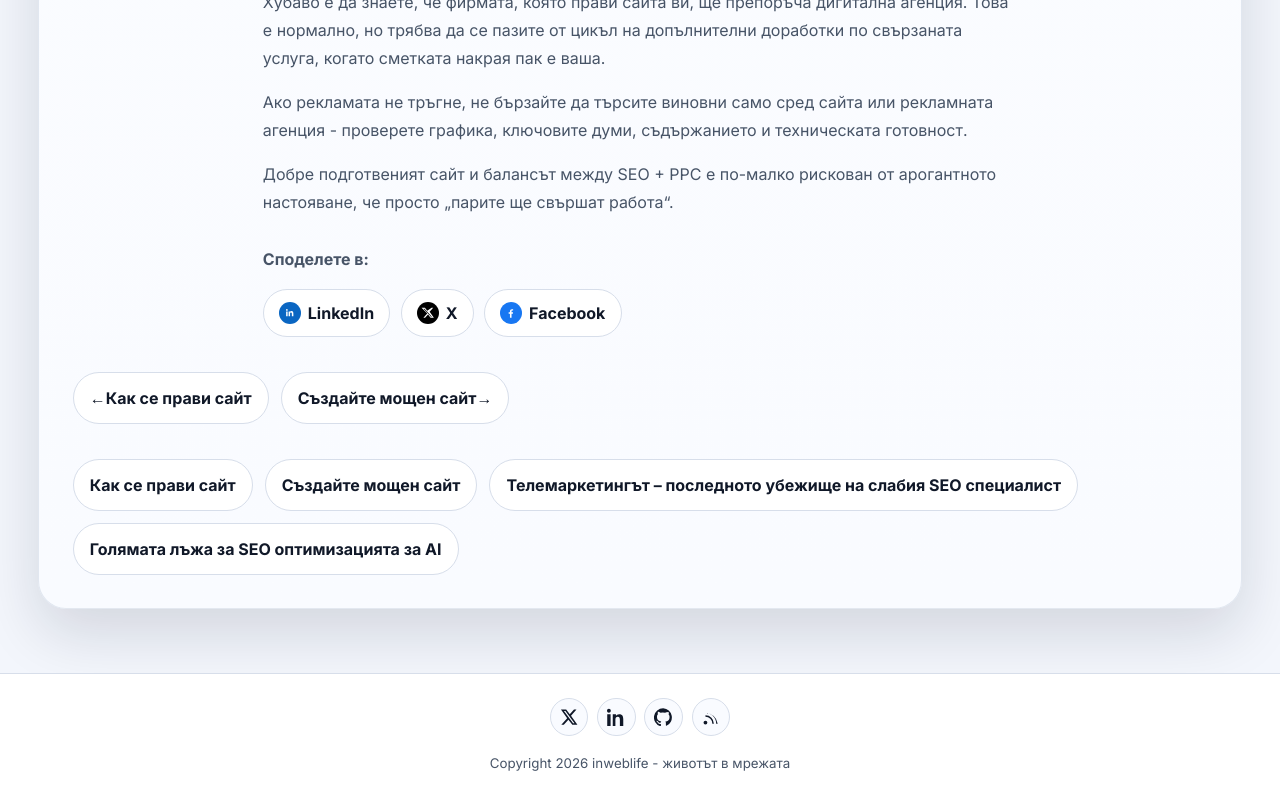
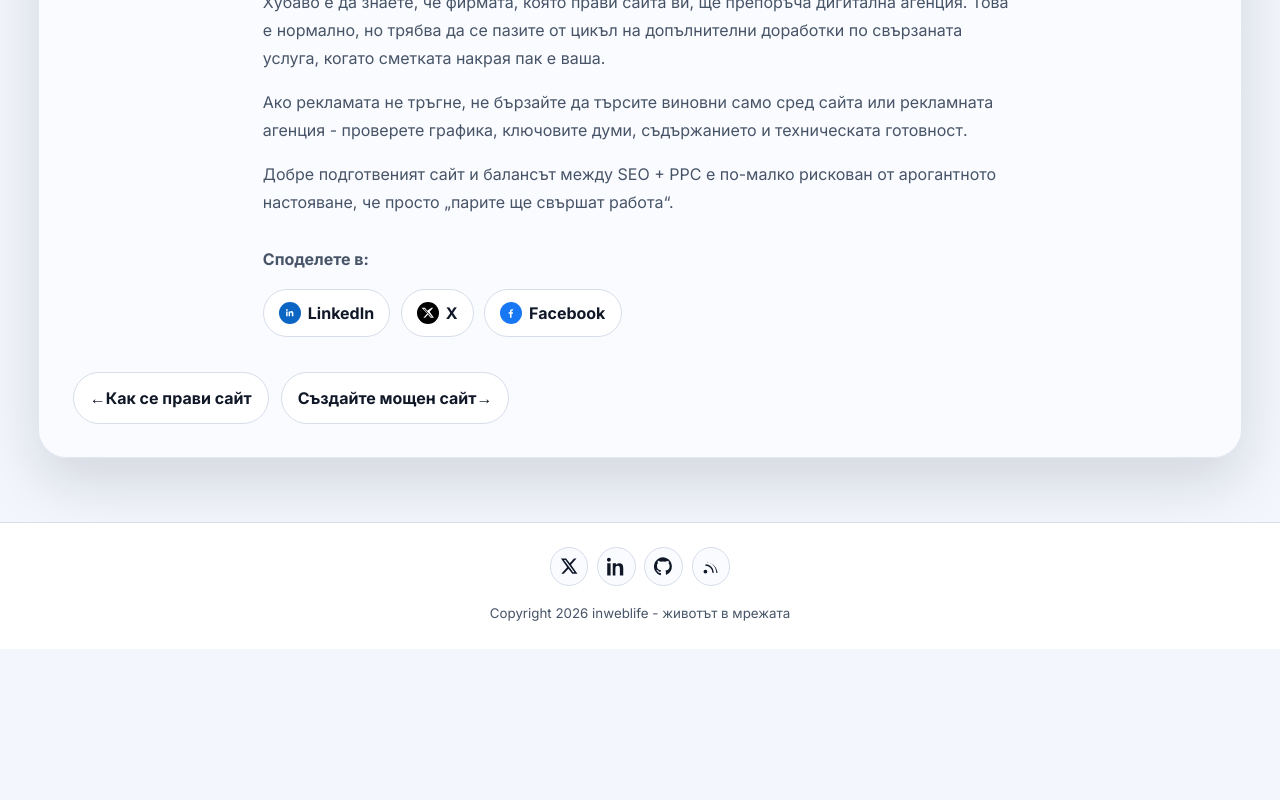
Before and after one commit to inweblife/inweblife, a Next.js app: page /website-and-google-ads in a window 1280 px wide. Shown: the part 4148-4948 px from the top of the page. After the commit the page ends 4797 px from the top, so only its background shows below. Built offline with nearby package versions, Linux system fonts and the light colour scheme.

Commit message:
Update website-and-google-ads.js

```diff
--- a/pages/website-and-google-ads.js
+++ b/pages/website-and-google-ads.js
@@ -280,12 +280,7 @@ const WebsiteAndGoogleAds = () => {
             </Link>
           </nav>
 
-          <nav className={styles.next} aria-label="Свързани статии">
-            <Link href="/how-to-make-site"><strong>Как се прави сайт</strong></Link>
-            <Link href="/powerful-site"><strong>Създайте мощен сайт</strong></Link>
-            <Link href="/telemarketing-seo"><strong>Телемаркетингът – последното убежище на слабия SEO специалист</strong></Link>
-            <Link href="/ai-seo-lie"><strong>Голямата лъжа за SEO оптимизацията за AI</strong></Link>
-          </nav>
+
         </article>
       </main>
     </>
```
